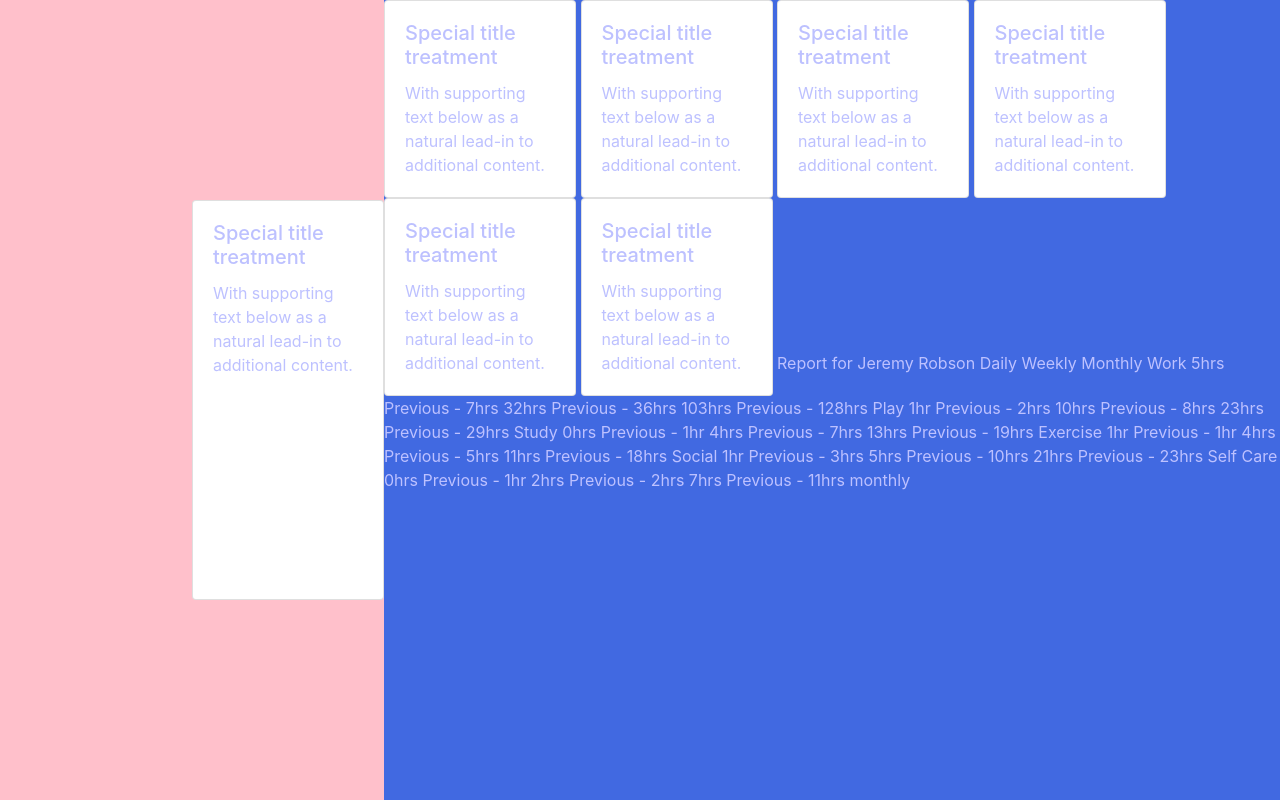
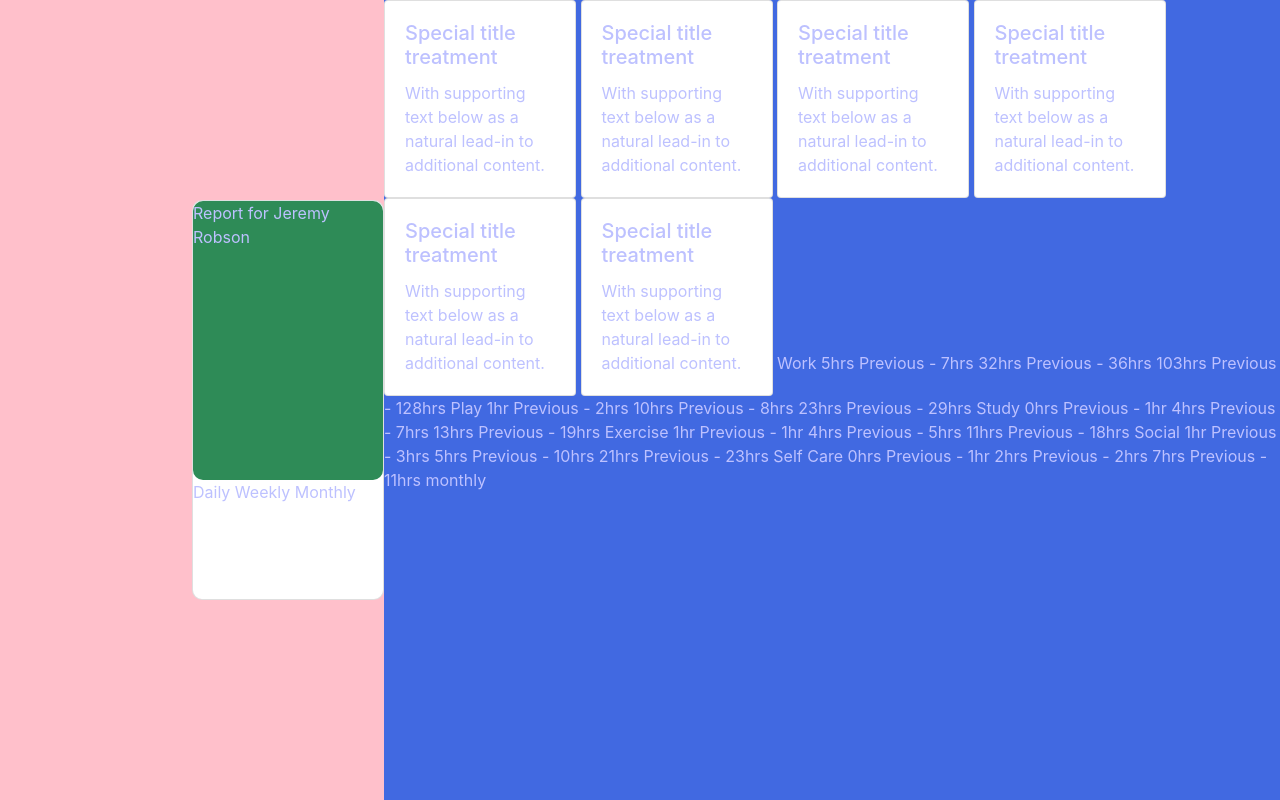
Before and after one commit to rmpcoding/Frontend-Challenge, a plain HTML site: page index.html in a window 1280 px wide. Drawn offline with nearby package versions, Linux system fonts and the light colour scheme.

Commit message:
dvided larger div card vertically

```diff
--- a/css/style.css
+++ b/css/style.css
@@ -44,4 +44,11 @@ justify-content: flex-end;
 .large-card{
     height: 400px;
     align-self: center;
+    border-radius: 10px;
 }
+
+#user-profile{
+    background-color: seagreen;
+    height: 70%;
+    border-radius: 10px;
+}
--- a/index.html
+++ b/index.html
@@ -24,10 +24,14 @@
 
   <div class="side-bar-left">
     <div class="card large-card" style="width: 12rem;">
-      <div class="card-body">
-        <h5 class="card-title">Special title treatment</h5>
-        <p class="card-text">With supporting text below as a natural lead-in to additional content.</p>
-      </div>
+<div id="user-profile">
+  Report for
+  Jeremy Robson
+</div>
+
+Daily
+Weekly
+Monthly
     </div>
 
 
@@ -75,13 +79,6 @@
           <p class="card-text">With supporting text below as a natural lead-in to additional content.</p>
         </div>
       </div>
-
-  Report for
-  Jeremy Robson
-
-  Daily
-  Weekly
-  Monthly
 
   Work
   5hrs <!-- daily -->
```
